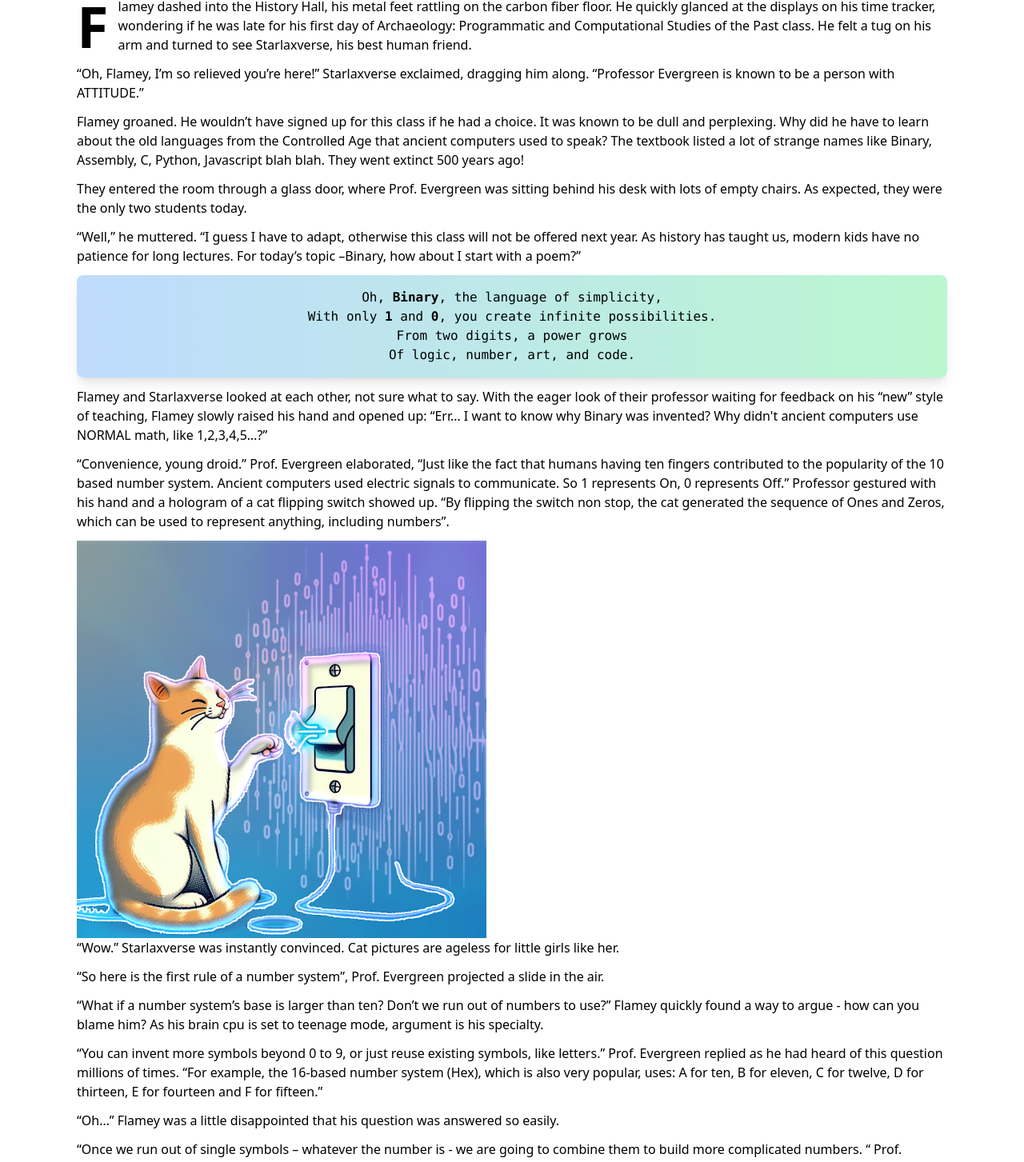
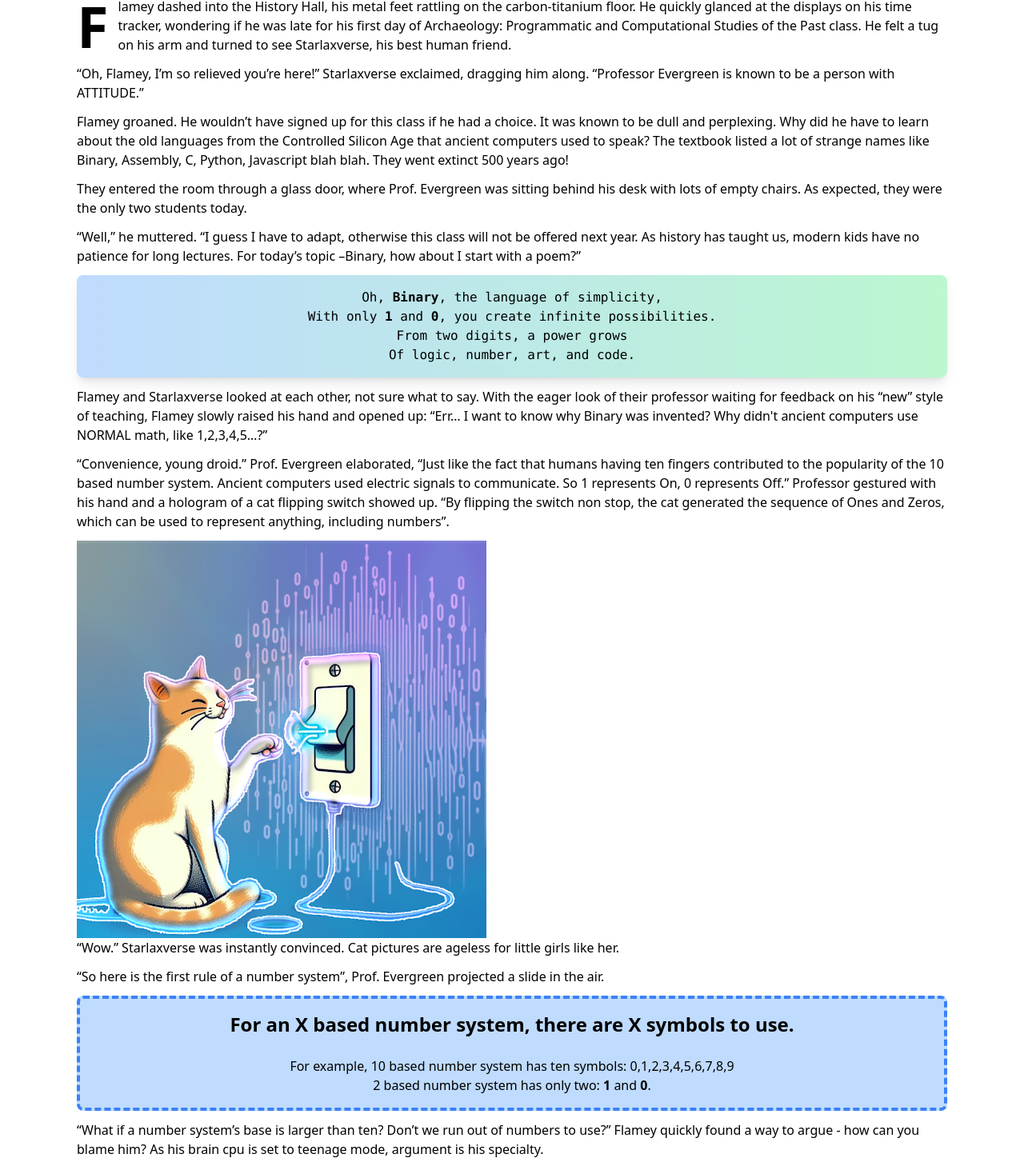
Before and after one commit to yong/lost-language-of-the-machines, a React (Vite) app: page / in a window 1280 px wide. Shown: the part 948-2401 px from the top of the page at 80% size. Built offline with nearby package versions, Linux system fonts and the light colour scheme.

Commit message:
add Rule1

```diff
--- a/src/chapter1/Chapter1.jsx
+++ b/src/chapter1/Chapter1.jsx
@@ -1,15 +1,16 @@
 //Chapter1.jsx
 import Poem from './Poem';
+import Rule1 from './Rule1';
 
 const Chapter1 = () => {
     return (
         <article className="text-wrap p-6 md:p-12 lg:p-24">
             <h1 className="text-center text-2xl font-bold mb-4">Chapter 1 "One and Zero"</h1>
-<p className="mb-3 first-letter:text-7xl first-letter:font-bold first-letter:me-3 first-letter:float-start">Flamey dashed into the History Hall, his metal feet rattling on the carbon fiber floor. He quickly glanced at the displays on his time tracker, wondering if he was late for his first day of Archaeology: Programmatic and Computational Studies of the Past class. He felt a tug on his arm and turned to see Starlaxverse, his best human friend.</p>
+<p className="mb-3 first-letter:text-7xl first-letter:font-bold first-letter:me-3 first-letter:float-start">Flamey dashed into the History Hall, his metal feet rattling on the carbon-titanium floor. He quickly glanced at the displays on his time tracker, wondering if he was late for his first day of Archaeology: Programmatic and Computational Studies of the Past class. He felt a tug on his arm and turned to see Starlaxverse, his best human friend.</p>
 
 <p className="mb-3">“Oh, Flamey, I’m so relieved you’re here!” Starlaxverse exclaimed, dragging him along. “Professor Evergreen is known to be a person with ATTITUDE.”</p>
 
-<p className="mb-3">Flamey groaned. He wouldn’t have signed up for this class if he had a choice. It was known to be dull and perplexing. Why did he have to learn about the old languages from the Controlled Age that ancient computers used to speak? The textbook listed a lot of strange names like Binary, Assembly, C, Python, Javascript blah blah. They went extinct 500 years ago!</p>
+<p className="mb-3">Flamey groaned. He wouldn’t have signed up for this class if he had a choice. It was known to be dull and perplexing. Why did he have to learn about the old languages from the Controlled Silicon Age that ancient computers used to speak? The textbook listed a lot of strange names like Binary, Assembly, C, Python, Javascript blah blah. They went extinct 500 years ago!</p>
 
 <p className="mb-3">They entered the room through a glass door, where Prof. Evergreen was sitting behind his desk with lots of empty chairs. As expected, they were the only two students today.</p>
 
@@ -27,7 +28,7 @@ const Chapter1 = () => {
 <p className="mb-3">“Wow.” Starlaxverse was instantly convinced. Cat pictures are ageless for little girls like her.</p>
 <p className="mb-3">“So here is the first rule of a number system”, Prof. Evergreen projected a slide in the air.</p>
 
-<img/>
+<Rule1/>
 
 
 <p className="mb-3">“What if a number system’s base is larger than ten? Don’t we run out of numbers to use?” Flamey quickly found a way to argue - how can you blame him? As his brain cpu is set to teenage mode, argument is his specialty.</p>
--- /dev/null
+++ b/src/chapter1/Rule1.jsx
@@ -0,0 +1,12 @@
+//Rule1.jsx
+
+const Rule1 = () => {
+    return (<p className="mb-3 text-center bg-blue-200 border-4 border-dashed border-blue-500 p-4 rounded-lg">
+    <div className="text-2xl font-bold">For an X based number system, there are X symbols to use.</div><br/>
+For example, 10 based number system has ten symbols: 0,1,2,3,4,5,6,7,8,9<br/>
+2 based number system has only two: <b>1</b> and <b>0</b>.<br/>
+
+  </p>)
+}
+
+export default Rule1;
```
